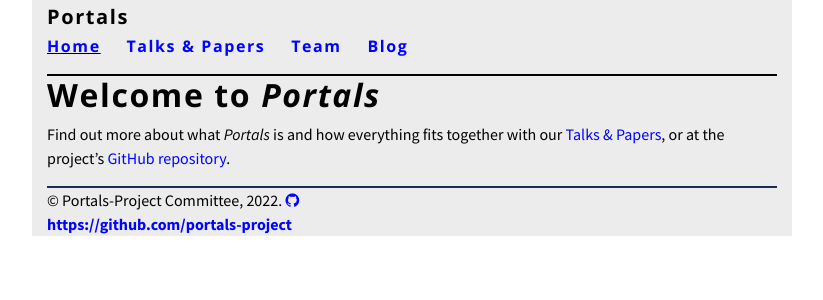
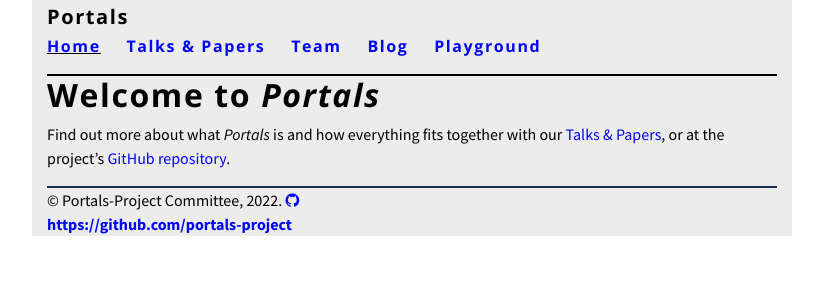
Before and after one commit to portals-project/portals-project.github.io, a Jekyll site: the page built from index.md, in a window 1280 px wide. Shown: the top 300 px of the page, without its empty margins (228-1051 px from the left). Built offline with Jekyll 4.4.1, drawn with Linux system fonts in a browser that asks for light colours.

Commit message:
Added playground link to the navbar

```diff
--- a/_layouts/default.html
+++ b/_layouts/default.html
@@ -25,6 +25,7 @@
               <li {% if "/talks-&-papers" == page.url %}class="active"{% endif %}><a href="/talks-&-papers">Talks & Papers</a></li>
               <li {% if "/team" == page.url %}class="active"{% endif %}><a href="/team">Team</a></li>
               <li {% if page.url contains "/blog/" %}class="active"{% endif %}><a href="/blog/">Blog</a></li>
+              <li><a href="https://www.portals-project.org/playground/">Playground</a></li>
             </ul>
           </nav>
           <div class="content">
```
